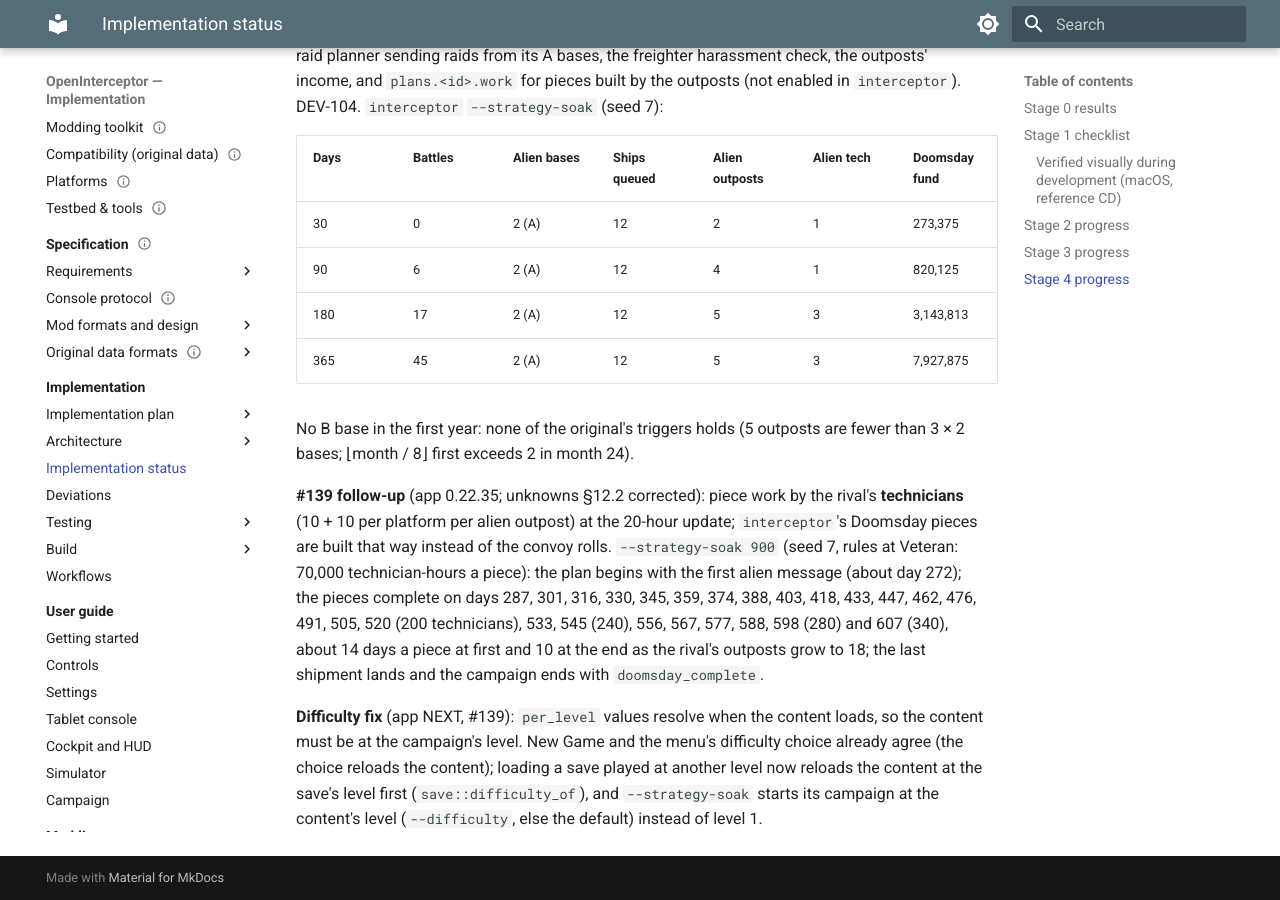
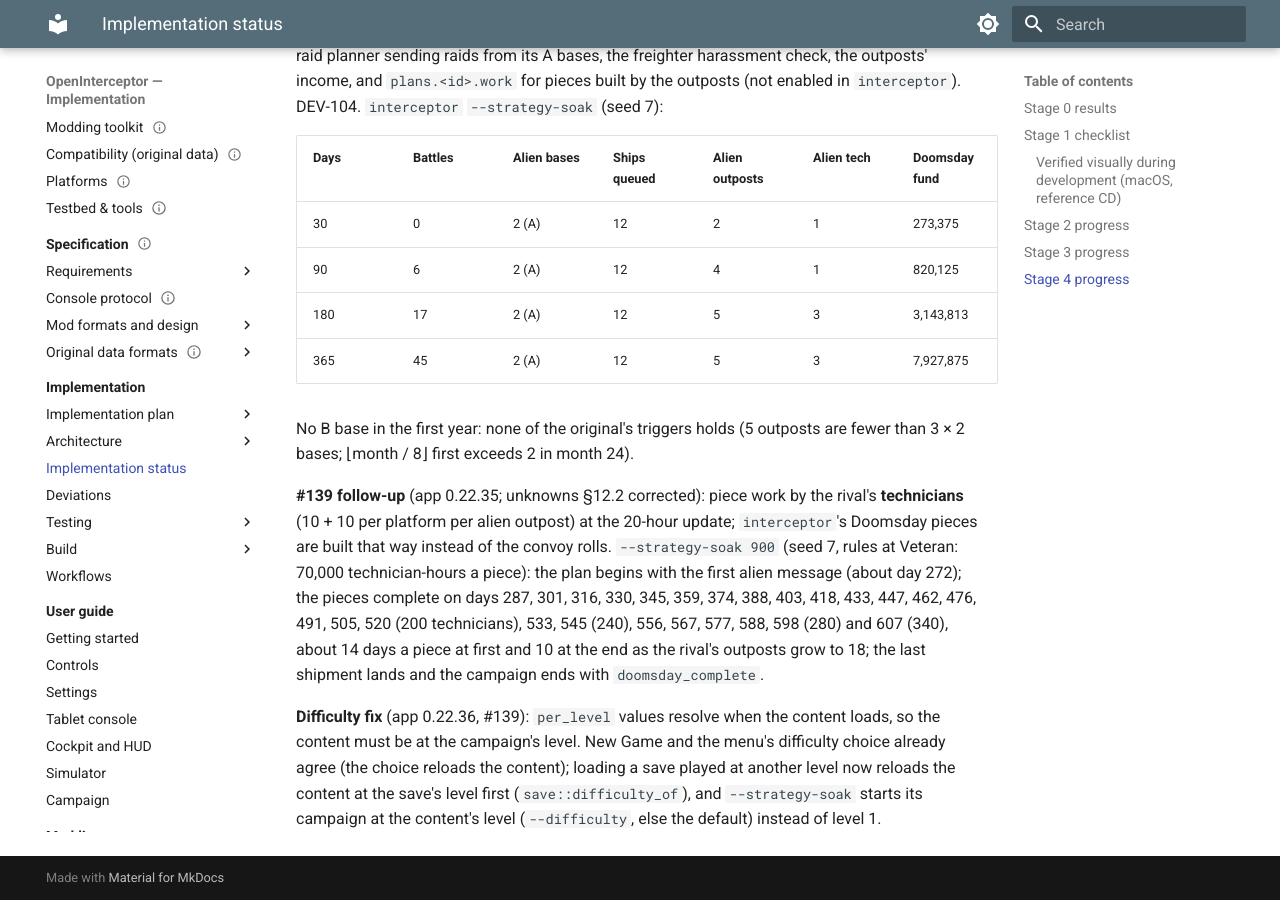
Before and after one commit to bbogovich/OpenInterceptor, an MkDocs documentation site: the page built from docs/implementation/status.md, in a window 1280 px wide and 900 px high, scrolled down 37508 px. Built offline with MkDocs 1.6.1 and Material for MkDocs 9.7.7, drawn with Linux system fonts in a browser that asks for light colours.

Commit message:
Docs: app 0.22.36
Co-Authored-By: Claude Opus 5.5 <noreply@anthropic.com>

```diff
--- a/docs/implementation/status.md
+++ b/docs/implementation/status.md
@@ -711,7 +711,7 @@ complete on days 287, 301, 316, 330, 345, 359, 374, 388, 403, 418, 433, 447, 462
 piece at first and 10 at the end as the rival's outposts grow to 18; the last shipment lands and the
 campaign ends with `doomsday_complete`.
 
-**Difficulty fix** (app NEXT, #139): `per_level` values resolve when the content loads, so the
+**Difficulty fix** (app 0.22.36, #139): `per_level` values resolve when the content loads, so the
 content must be at the campaign's level. New Game and the menu's difficulty choice already agree
 (the choice reloads the content); loading a save played at another level now reloads the content
 at the save's level first (`save::difficulty_of`), and `--strategy-soak` starts its campaign at the
```
Also changed, not shown: docs/implementation/testing/unit-tests.md (+1 -1 lines).
